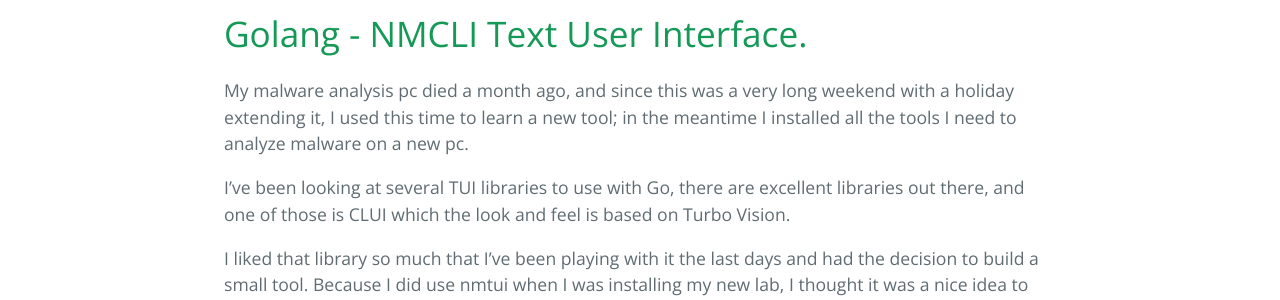
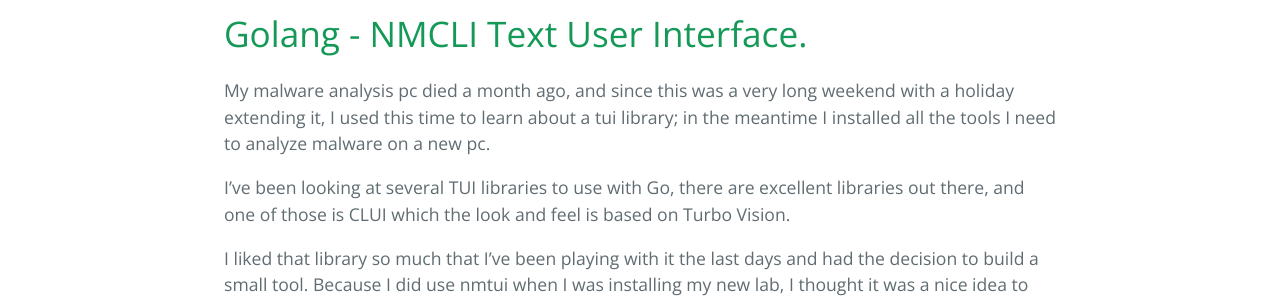
Before and after one commit to jairochavesb/blog, a Jekyll site: the page built from posts/2022/04/11/golang-nmclui.md, in a window 1280 px wide. Shown: the part 469-769 px from the top of the page. Built offline with Jekyll 4.4.1, drawn with Linux system fonts in a browser that asks for light colours.

Commit message:
some editions

```diff
--- a/posts/2022/04/11/golang-nmclui.md
+++ b/posts/2022/04/11/golang-nmclui.md
@@ -10,7 +10,7 @@ title: Jairo's Blog
 
 # Golang - NMCLI Text User Interface.
 
-My malware analysis pc died a month ago, and since this was a very long weekend with a holiday extending it, I used this time to learn a new tool; in the meantime I installed all the tools I need to analyze malware on a new pc.
+My malware analysis pc died a month ago, and since this was a very long weekend with a holiday extending it, I used this time to learn about a tui library; in the meantime I installed all the tools I need to analyze malware on a new pc.
 
 I’ve been looking at several TUI libraries to use with Go, there are excellent libraries out there, and one of those is CLUI which the look and feel is based on Turbo Vision.
 
```
